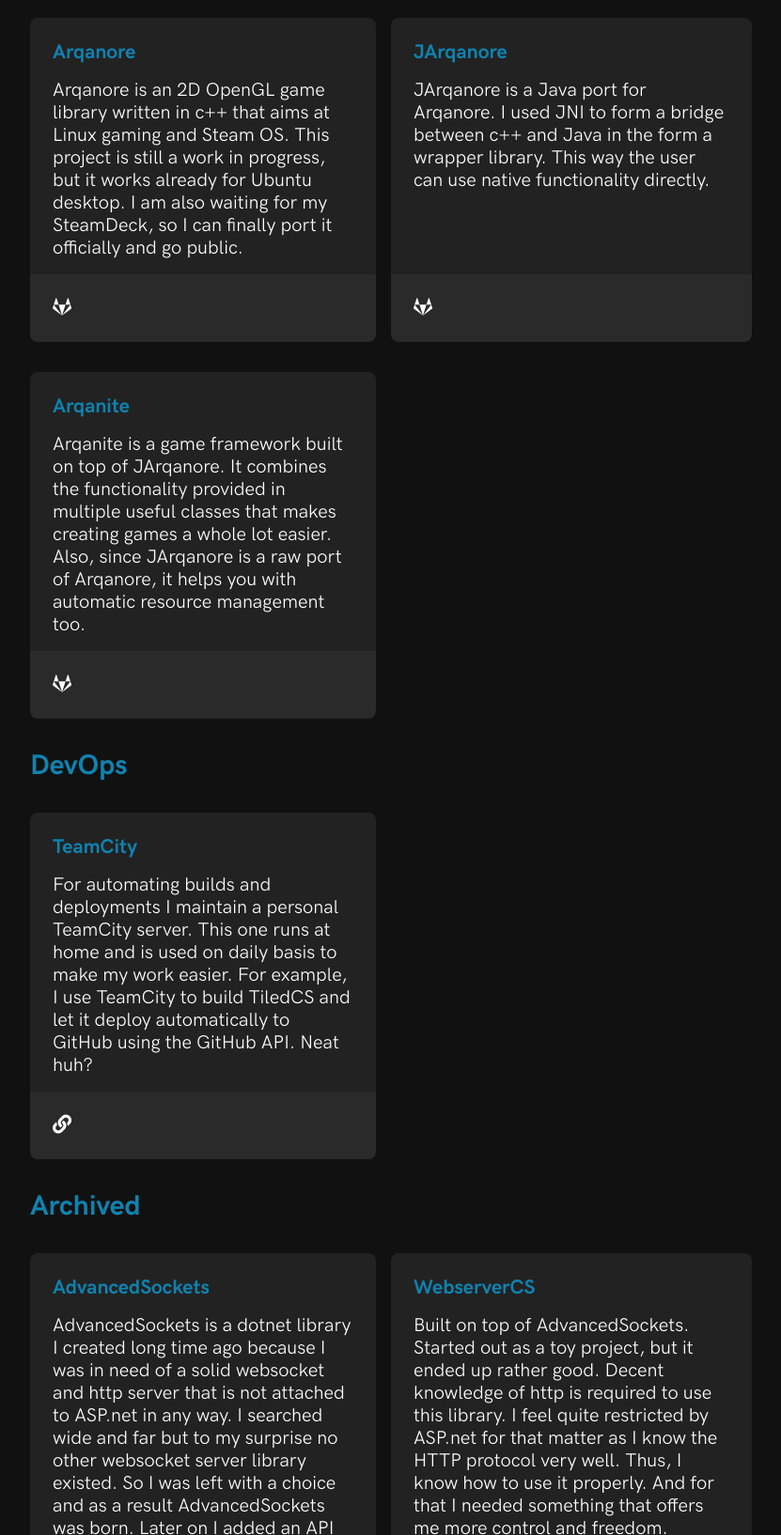
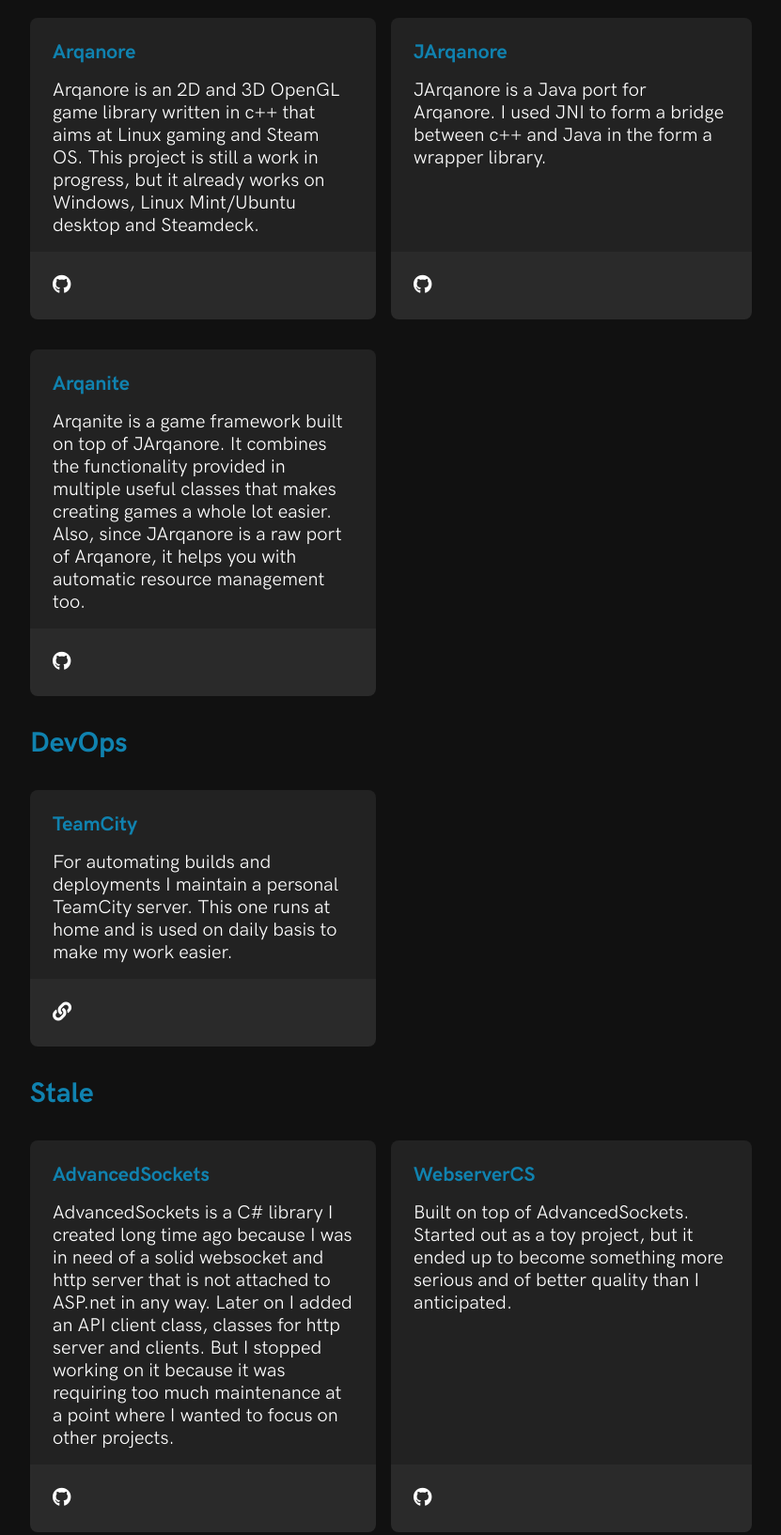
Before and after one commit to TheBoneJarmer/portfolio, a plain HTML site: page src/projects.html in a window 1280 px wide. Shown: the part 363-1997 px from the top of the page at 94% size, without its empty margins (224-1055 px from the left). Drawn offline with Linux system fonts and the light colour scheme.

Commit message:
Updated several pages

```diff
--- a/src/projects.html
+++ b/src/projects.html
@@ -5,7 +5,7 @@
         <meta charset="utf-8" />
         <meta name="viewport" content="width=device-width, initial-scale=1.0" />
         <meta name="author" content="Ruben Labruyere" />
-        <meta name="description" content="Ruben Labruyere is a 28 year old indie game dev, software engineer and devops" />
+        <meta name="description" content="Ruben Labruyere is a 30 year old indie game dev, software engineer and devops" />
         <meta name="keywords" content="ruben, labruyere, devops, engineer, indie, game, developer" />
 
         <link rel="stylesheet" href="/css/style.css" />
@@ -37,12 +37,10 @@
                 <div class="project">
                     <h1>Arqanore</h1>
                     <p>
-                        Arqanore is an 2D OpenGL game library written in c++ that aims at Linux gaming and Steam OS.
-                        This project is still a work in progress, but it works already for Ubuntu desktop.
-                        I am also waiting for my SteamDeck, so I can finally port it officially and go public.
+                        Arqanore is an 2D and 3D OpenGL game library written in c++ that aims at Linux gaming and Steam OS. This project is still a work in progress, but it already works on Windows, Linux Mint/Ubuntu desktop and Steamdeck.
                     </p>
                     <div class="bottom">
-                        <a href="https://gitlab.com/arqanore/arqanore"><span class="fab fa-gitlab"></span></a>
+                        <a href="https://github.com/thebonejarmer/arqanore"><span class="fab fa-github"></span></a>
                     </div>
                 </div>
 
@@ -50,10 +48,9 @@
                     <h1>JArqanore</h1>
                     <p>
                         JArqanore is a Java port for Arqanore. I used JNI to form a bridge between c++ and Java in the form a wrapper library.
-                        This way the user can use native functionality directly.
                     </p>
                     <div class="bottom">
-                        <a href="https://gitlab.com/arqanore/jarqanore"><span class="fab fa-gitlab"></span></a>
+                        <a href="https://github.com/thebonejarmer/jarqanore"><span class="fab fa-github"></span></a>
                     </div>
                 </div>
 
@@ -63,7 +60,7 @@
                         Arqanite is a game framework built on top of JArqanore. It combines the functionality provided in multiple useful classes that makes creating games a whole lot easier. Also, since JArqanore is a raw port of Arqanore, it helps you with automatic resource management too.
                     </p>
                     <div class="bottom">
-                        <a href="https://gitlab.com/arqanore/arqanite"><span class="fab fa-gitlab"></span></a>
+                        <a href="https://github.com/thebonejarmer/arqanite"><span class="fab fa-github"></span></a>
                     </div>
                 </div>
             </div>
@@ -74,7 +71,6 @@
                     <h1>TeamCity</h1>
                     <p>
                         For automating builds and deployments I maintain a personal TeamCity server. This one runs at home and is used on daily basis to make my work easier.
-                        For example, I use TeamCity to build TiledCS and let it deploy automatically to GitHub using the GitHub API. Neat huh?
                     </p>
                     <div class="bottom">
                         <a href="https://teamcity.rubenlabruyere.be"><span class="fa fa-link"></span></a>
@@ -82,14 +78,12 @@
                 </div>
             </div>
 
-            <h2>Archived</h2>
+            <h2>Stale</h2>
             <div class="container">
                 <div class="project">
                     <h1>AdvancedSockets</h1>
                     <p>
-                        AdvancedSockets is a dotnet library I created long time ago because I was in need of a solid websocket and http server that is not attached to ASP.net in any way.
-                        I searched wide and far but to my surprise no other websocket server library existed. So I was left with a choice and as a result AdvancedSockets was born.
-                        Later on I added an API client class, classes for http server and clients. But I stopped working on it because it was requiring too much maintenance at a point where I wanted to focus on other projects.
+                        AdvancedSockets is a C# library I created long time ago because I was in need of a solid websocket and http server that is not attached to ASP.net in any way. Later on I added an API client class, classes for http server and clients. But I stopped working on it because it was requiring too much maintenance at a point where I wanted to focus on other projects.
                     </p>
                     <div class="bottom">
                         <a href="https://github.com/TheBoneJarmer/AdvancedSockets"><span class="fab fa-github"></span></a>
@@ -99,9 +93,7 @@
                 <div class="project">
                     <h1>WebserverCS</h1>
                     <p>
-                        Built on top of AdvancedSockets. Started out as a toy project, but it ended up rather good.
-                        Decent knowledge of http is required to use this library. I feel quite restricted by ASP.net for that matter as I know the HTTP protocol very well. Thus, I know how to use it properly.
-                        And for that I needed something that offers me more control and freedom.
+                        Built on top of AdvancedSockets. Started out as a toy project, but it ended up to become something more serious and of better quality than I anticipated.
                     </p>
                     <div class="bottom">
                         <a href="https://github.com/TheBoneJarmer/WebserverCS"><span class="fab fa-github"></span></a>
@@ -111,8 +103,7 @@
                 <div class="project">
                     <h1>TiledCS</h1>
                     <p>
-                        A long time ago I started with a Tiled parser for C# because the existing alternatives were either broken or outdated. Once the library got stable I decided to go public with it and share it with an audience.
-                        And as of today TiledCS is one of the most popular Tiled parser libraries. Mostly used in combination with MonoGame or other .NET game frameworks and tools.
+                        A long time ago I started with a Tiled parser for C# because the existing alternatives were either broken or outdated. Once the library got stable I decided to go public with it and share it with an audience. And as of today TiledCS is one of the most popular Tiled parser libraries. Mostly used in combination with MonoGame or other .NET game frameworks and tools.
                     </p>
                     <div class="bottom">
                         <a href="https://github.com/TheBoneJarmer/TiledCS"><span class="fab fa-github"></span></a>
@@ -129,13 +120,12 @@
                     <a href="https://gitlab.com/TheBoneJarmer/"><span class="fab fa-gitlab"></span></a>
                     <a href="https://www.linkedin.com/in/ruben-labruyere-302314204/"><span class="fab fa-linkedin"></span></a>
                     <a href="https://thebonejarmer.itch.io/"><span class="fab fa-itch-io"></span></a>
-                    <a href="https://twitter.com/TheBoneJarmer"><span class="fab fa-twitter"></span></a>
                     <a href="mailto:info@rubenlabruyere.be"><span class="fas fa-envelope"></span></a>
                 </div>
             </div>
 
             <div class="bottom">
-                &copy; Copyright 2019 - 2023 Ruben Labruyere
+                &copy; Copyright 2010 - 2024 Ruben Labruyere
             </div>
         </footer>
     </body>
```
Also changed, not shown: src/404.html (+1 -1 lines), src/about.html (+1 -1 lines), src/index.html (+1 -1 lines), src/skills.html (+1 -1 lines).
